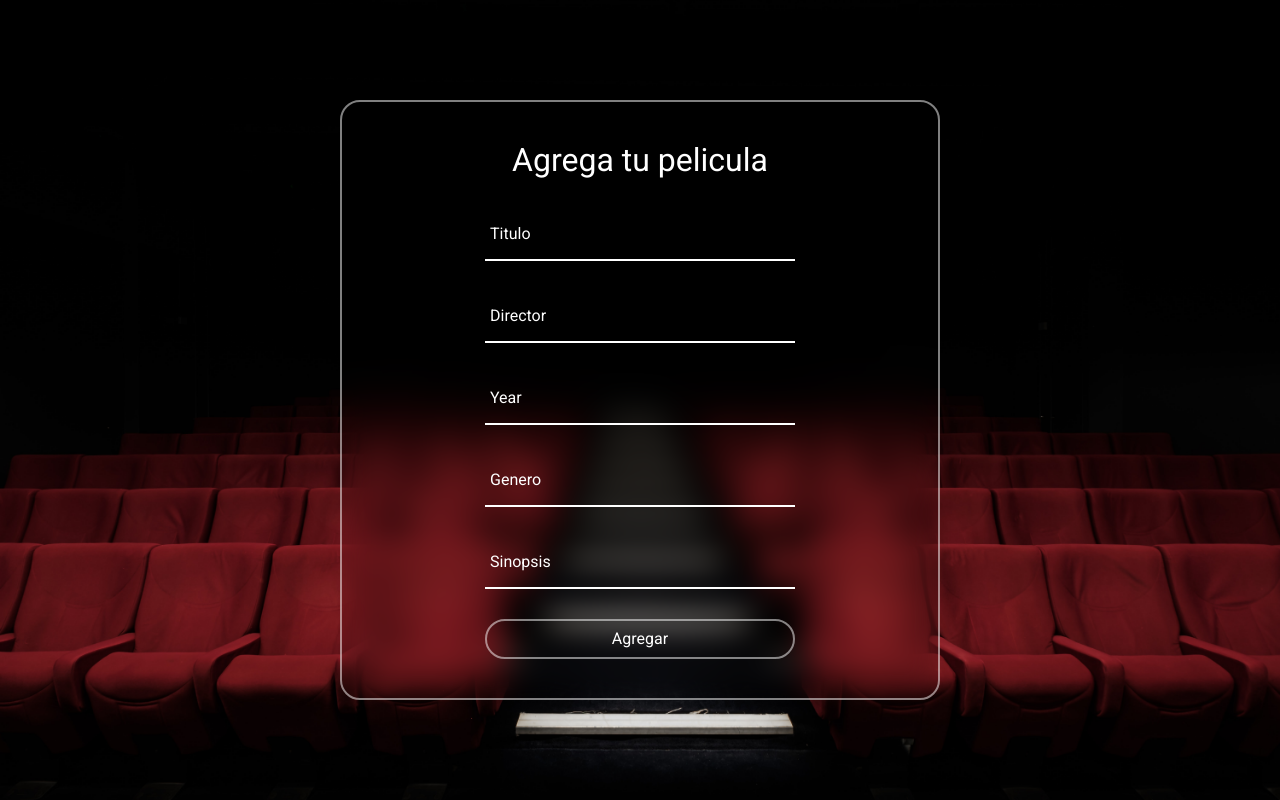
After one commit to elmauron/ProyectoFINAL_Programaci-nII, a Flask app: page /welcome/1/agregar in a window 1280 px wide. The commit adds this page. Run offline with Flask 2, Linux system fonts and the light colour scheme.

Commit message:
Funcion agregar peliculas mas paginado de docs

```diff
--- a/app.py
+++ b/app.py
@@ -1,6 +1,6 @@
 import json
 from flask import Flask, jsonify, request, redirect, url_for, render_template
-from funciones import home, devolver_usuarios, devolver_usuario_por_id, devolver_peliculas, check_login, welcome, cargar_comentario, buscar_pelicula, peliculasCRUD
+from funciones import home, devolver_usuarios, devolver_usuario_por_id, devolver_peliculas, check_login, welcome, cargar_comentario, buscar_pelicula, peliculasCRUD, agregar_pelicula
 
 app = Flask(__name__)
 
@@ -44,12 +44,19 @@ def login():
 # Ruta para bienvenida >> se pasan el parámetro de "usuario_actual" que es el usuario tomado desde LOGIN
 @app.route("/welcome/<usuario_actual>")
 def ruta_welcome(usuario_actual):
-    return welcome(usuario_actual), buscar_pelicula()
-
+    return welcome(usuario_actual)
 
 @app.route("/pelicula/<usuario_actual>/<int:id>", methods=["GET", "POST"])
 def ruta_pelicula(usuario_actual, id):
     return peliculasCRUD(usuario_actual, id)
 
+@app.route("/welcome/<usuario_actual>/agregar", methods=["GET", "POST"])
+def ruta_agregar(usuario_actual):
+    return agregar_pelicula(usuario_actual)
+
+
+
+
+
 if __name__ == "__main__":
     app.run(debug=True)
--- a/cargoJSONS.py
+++ b/cargoJSONS.py
@@ -19,8 +19,3 @@ def peliculas():
     with open("jsons/peliculas.json", "r") as file:
         peliculas = json.load(file)
     return peliculas
-
-def comentarios():
-    with open("jsons/comentarios.json") as r:
-        comentarios = json.load(r)
-    return comentarios
--- a/funciones.py
+++ b/funciones.py
@@ -1,4 +1,4 @@
-import json
+import json, uuid
 from datetime import datetime
 from flask import Flask, jsonify, request, redirect, url_for, render_template
 from cargoJSONS import usuarios, peliculas
@@ -93,7 +93,7 @@ def cargar_comentario(usuario, comment, id_int):
 
     print(comment)
 
-    comment_info = {"ususario": usuario, "texto": comment,
+    comment_info = {"usuario": usuario, "texto": comment,
                     "hora": str(datetime.now()), "pelicula_id": id_int}
 
     peliculas_result = peliculas()
@@ -123,3 +123,33 @@ def peliculasCRUD(usuario_actual, id):
         print(comment)
         cargar_comentario(usuario_actual, comment, id_int)
         return redirect(url_for("ruta_pelicula", usuario_actual=usuario_actual, id=id))
+
+# Funcion para agregar peliculas
+def agregar_pelicula(usuario_actual):
+    if request.method == "GET":
+        return render_template("agregar.html", usuario_actual=usuario_actual)
+
+    if request.method == "POST":
+        titulo = request.form.get("titulo")
+        director = request.form.get("director")
+        year = request.form.get("year")
+        genero = request.form.get("genero")
+        sinopsis = request.form.get("sinopsis")
+
+        peliculas_result = peliculas()
+        nueva_pelicula = {
+            "id": len(peliculas_result["peliculas"]) + 1,
+            "titulo": titulo,
+            "director": director,
+            "year": year,
+            "genero": genero,
+            "sinopsis": sinopsis,
+            "imagen": "/static/img/signito.jpg",
+            "comentarios": []
+        }
+
+        peliculas_result["peliculas"].append(nueva_pelicula)
+        with open ("jsons/peliculas.json", "w") as file:
+            json.dump(peliculas_result, file)
+
+        return redirect(url_for("ruta_welcome", usuario_actual=usuario_actual))
--- /dev/null
+++ b/static/css/agregar.css
@@ -0,0 +1,86 @@
+@import url('https://fonts.googleapis.com/css2?family=Poppins&family=Roboto&display=swap');
+
+* {
+    margin: 0;
+    padding: 0;
+    box-sizing: border-box;
+    font-family: 'Roboto', sans-serif;
+}
+
+body {
+    display: flex;
+    justify-content: center;
+    align-items: center;
+    min-height: 100vh;
+    background: url(/static/img/login-background.jpg);
+    background-size: cover;
+    background-position: center;
+}
+
+.form-box {
+    position: relative;
+    background: transparent;
+    backdrop-filter: blur(15px);
+    width: 600px;
+    height: 600px;
+    border: 2px solid rgba(255, 255, 255, .5);
+    border-radius: 20px;
+    display: flex;
+    justify-content: center;
+    align-items: center;
+}
+
+h2 {
+    font-size: 1em;
+    color: #FFF !important;
+    text-align: center;
+}
+
+.input-box {
+    position: relative;
+    width: 310px;
+    margin: 30px 0;
+    border-bottom: 2px solid #fff;
+}
+
+.input-box label {
+    position: absolute;
+    top: 50%;
+    left: 5px;
+    transform: translateY(-50%);
+    font-size: 1em;
+    color: #fff;
+    pointer-events: none;
+    transition: .5s;
+}
+
+.input-box input:focus~label,
+.input-box input:valid~label {
+    top: -5px;
+}
+
+.input-box input {
+    width: 100%;
+    height: 50px;
+    background: transparent;
+    border: none;
+    outline: none;
+    font-size: 1em;
+    color: #fff;
+    padding: 0 35px 0 5px;
+}
+
+button {
+    width: 100%;
+    height: 40px;
+    background: transparent;
+    backdrop-filter: blur(30px);
+    border: none;
+    outline: none;
+    border: 2px solid rgba(255, 255, 255, .5);
+    border-radius: 60px !important;
+    cursor: pointer;
+    font-size: 1em;
+    color: #fff;
+    font-weight: 500;
+}
--- /dev/null
+++ b/templates/agregar.html
@@ -0,0 +1,42 @@
+<!DOCTYPE html>
+<html lang="en">
+<head>
+    <meta charset="UTF-8">
+    <meta http-equiv="X-UA-Compatible" content="IE=edge">
+    <meta name="viewport" content="width=device-width, initial-scale=1.0">
+    <link rel="stylesheet" type="text/css" href="{{ url_for('static', filename='css/agregar.css') }}">
+    <link href="https://fonts.googleapis.com/icon?family=Material+Icons+Round" rel="stylesheet">
+    <link href="https://cdn.jsdelivr.net/npm/bootstrap@5.3.0-alpha1/dist/css/bootstrap.min.css" rel="stylesheet"
+    integrity="sha384-GLhlTQ8iRABdZLl6O3oVMWSktQOp6b7In1Zl3/Jr59b6EGGoI1aFkw7cmDA6j6gD" crossorigin="anonymous">
+    <title>Document</title>
+</head>
+<body>
+  <div class="form-box">
+    <form method="POST" action="{{ url_for('ruta_agregar', usuario_actual=usuario_actual) }}">
+      <h2>Agrega tu pelicula</h2>
+      <div class="input-box">
+        <input type="text" name="titulo" required><br>
+        <label for="titulo">Titulo</label>
+      </div>
+      <div class="input-box">
+        <input type="text" name="director" required><br>
+        <label for="director">Director</label>
+      </div>
+      <div class="input-box">
+        <input type="text" name="year" required><br>
+        <label for="year">Year</label>
+      </div>
+      <div class="input-box">
+        <input type="text" name="genero" required><br>
+        <label for="genero">Genero</label>
+      </div>
+      <div class="input-box">
+        <input type="text" name="sinopsis" required><br>
+        <label for="sinopsis">Sinopsis</label>
+      </div>
+      <button type="submit">Agregar</button>
+    </form>
+  </div>
+
+</body>
+</html>
--- a/templates/home.html
+++ b/templates/home.html
@@ -22,7 +22,7 @@
         </button>
       </form>
     </div>
-    <a href="/login" class="btn btn-primary">Iniciar sesión</a>
+    <a href="/login" class="button">Iniciar sesión</a>
   </header>
 
 
```
Also changed, not shown: jsons/peliculas.json (+1 -104 lines), static/css/home.css (+10 -0 lines), static/css/pelicula.css (+85 -1 lines), static/css/welcome.css (+22 -2 lines), templates/login.html (+4 -4 lines), templates/pelicula.html (+24 -14 lines), templates/welcome.html (+9 -6 lines), static/img/signito.jpg (added).
